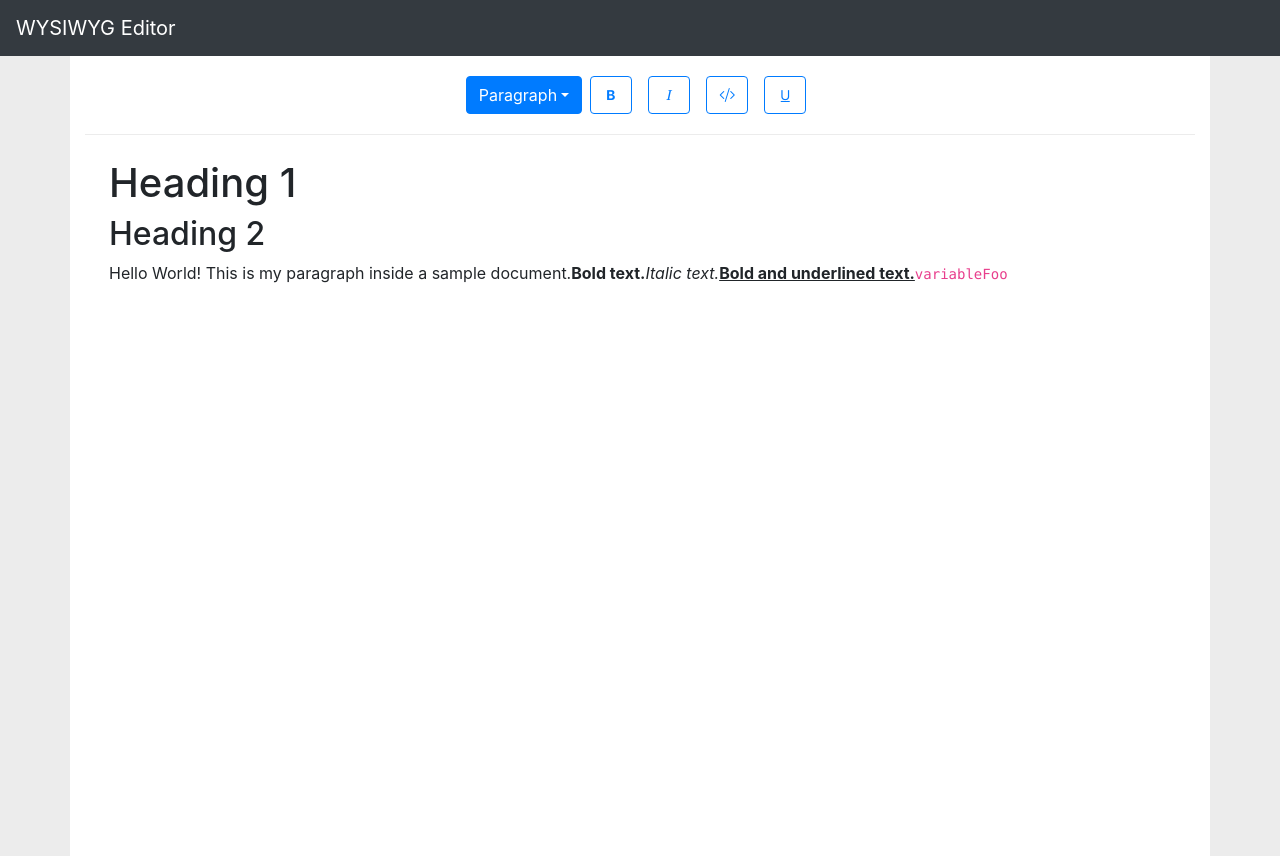
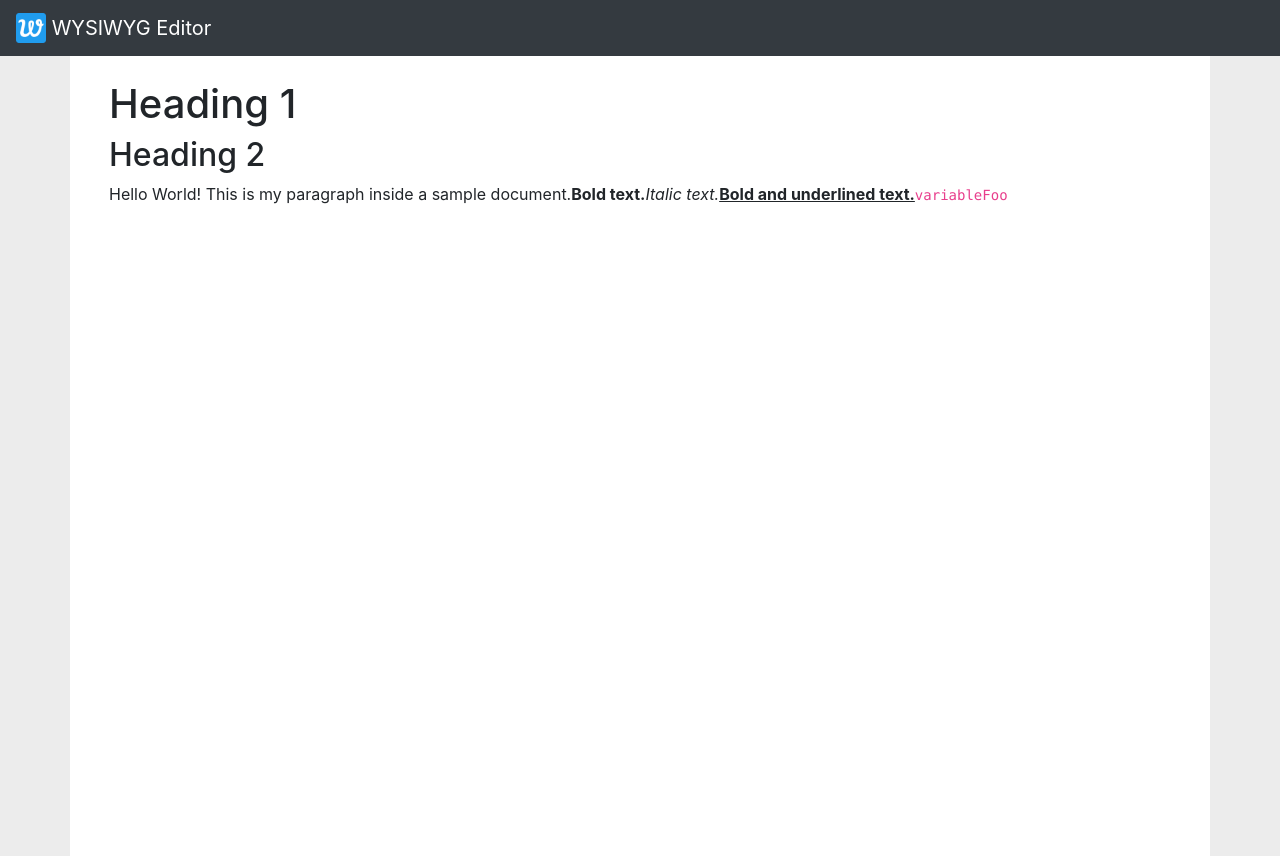
Before and after one commit to nlern/wysiwyg-editor, a React (Create React App) app: page / in a window 1280 px wide. Built offline with nearby package versions, Linux system fonts and the light colour scheme.

Commit message:
Added logo

```diff
--- a/src/App.js
+++ b/src/App.js
@@ -1,7 +1,6 @@
 import { useState } from 'react';
 import Navbar from 'react-bootstrap/Navbar';
 import Editor from './components/Editor';
-import Toolbar from './components/Toolbar';
 import ExampleDocument from './utils/ExampleDocument';
 
 function App() {
@@ -9,10 +8,18 @@
   return (
     <>
       <Navbar bg="dark" variant="dark">
-        <Navbar.Brand href="#">WYSIWYG Editor</Navbar.Brand>
+        <Navbar.Brand href="#">
+          <img
+            src="./app-icon.png"
+            height="30"
+            width="30"
+            alt="logo"
+            className="d-inline-block align-top"
+          />{' '}
+          WYSIWYG Editor
+        </Navbar.Brand>
       </Navbar>
       <div className="editor h-100 container d-flex flex-column">
-        <Toolbar />
         <Editor document={document} onChange={updateDocument}></Editor>
       </div>
     </>
```
Also changed, not shown: public/app-icon.png (added), src/logo.svg (deleted).
